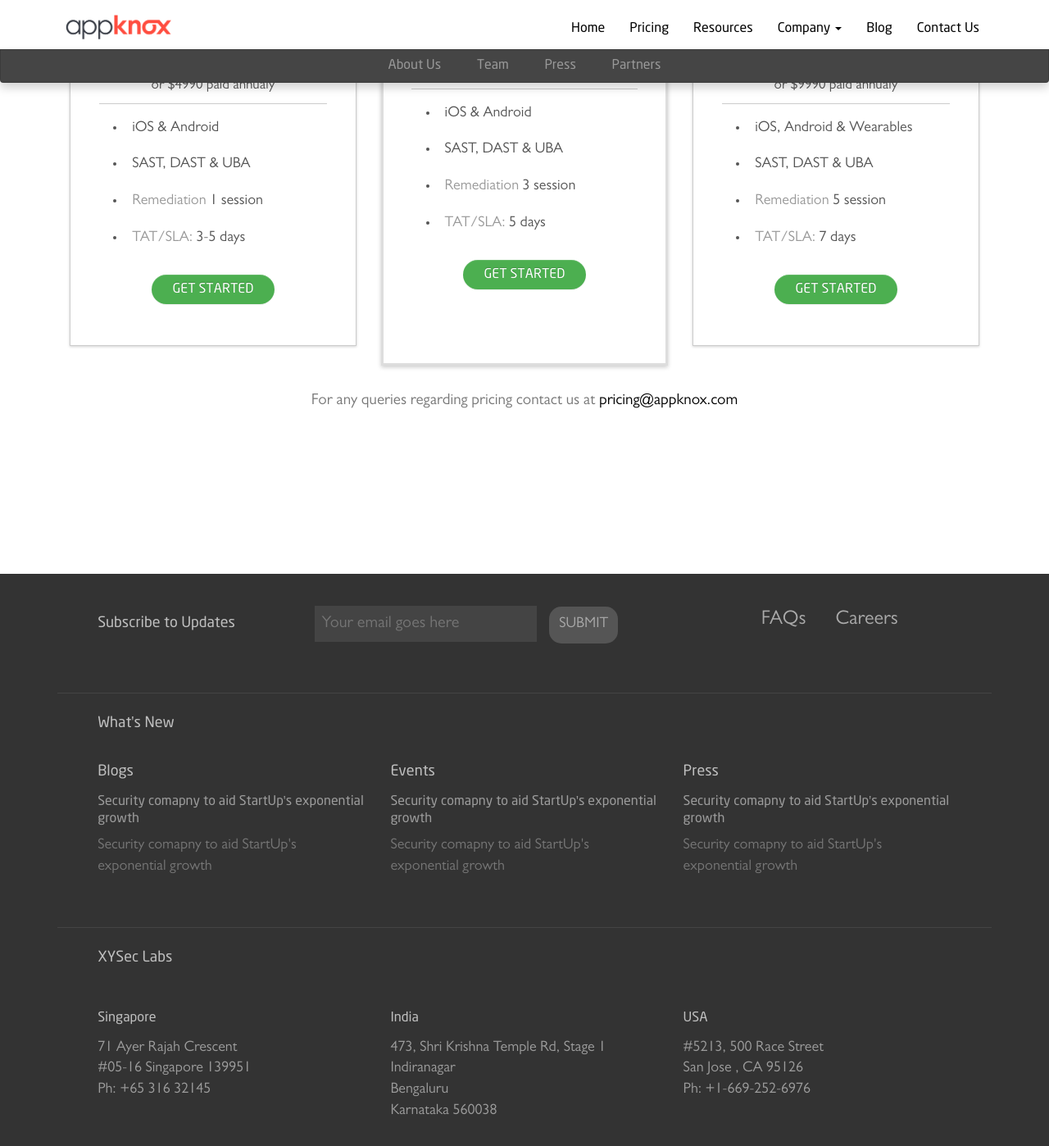
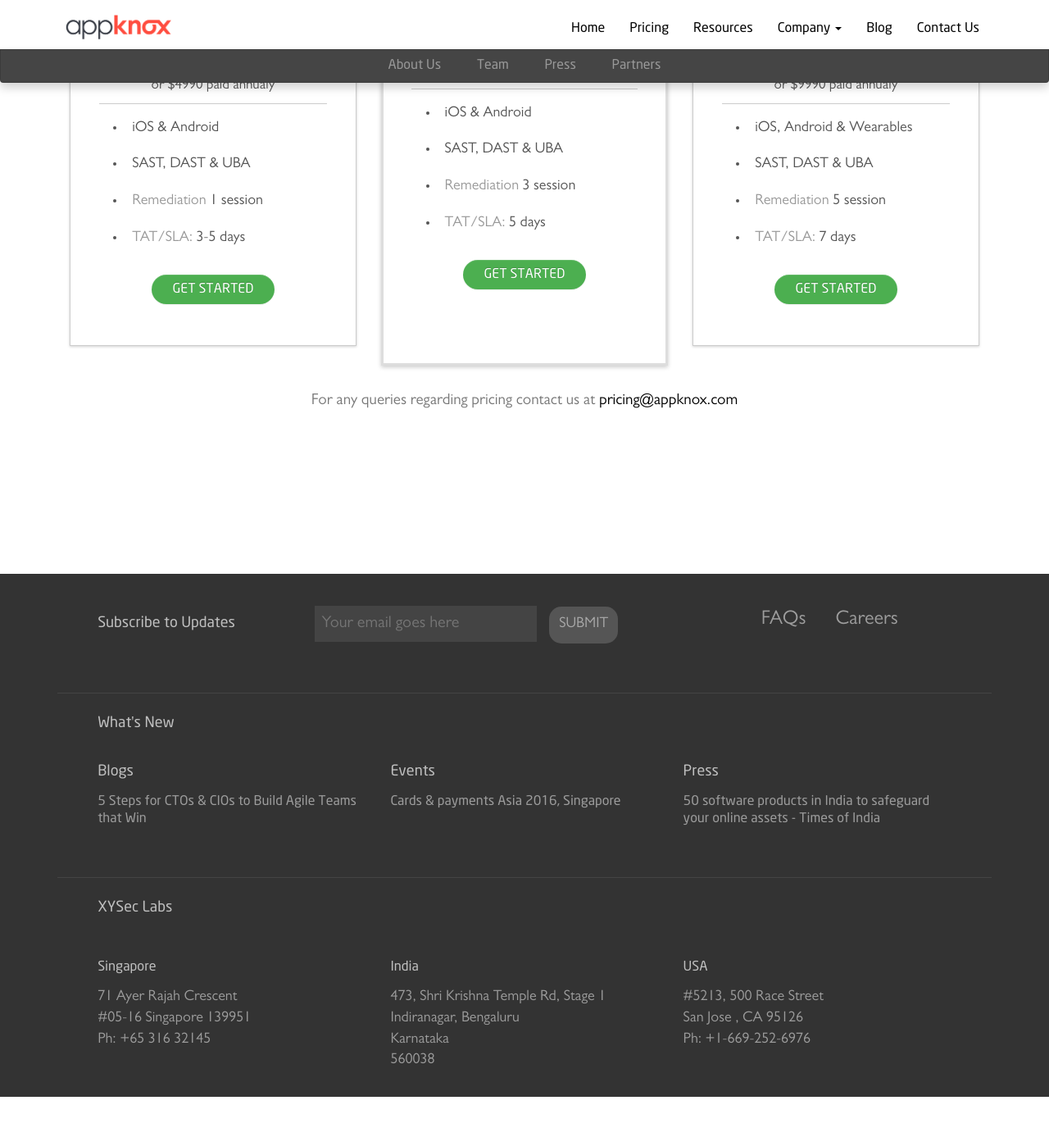
Before and after one commit to appknox/website, a Jekyll site: the page built from pricing.html, in a window 1280 px wide and 1400 px high, scrolled down 527 px. Shown: the whole window at 82% size. Built offline with Jekyll 4.4.1, drawn with Linux system fonts in a browser that asks for light colours; nearby versions of some CDN libraries; a script that is not in the unit is left out; comment, search, counter and statistics services are not loaded; after the commit the page ends 1865 px from its top, so only the background shows below that.

Commit message:
Font Size Slide 1

```diff
--- a/_includes/footer.html
+++ b/_includes/footer.html
@@ -17,23 +17,33 @@
       <h3 class="footer-titles col-md-12">What's New</h3>
       <div class="footer-article col-md-4">
         <h3 class="footer-titles">Blogs</h3>
-        <h4 class="news-title">Security comapny to aid StartUp's exponential growth</h4>
+        <h4 class="news-title">
+          <a target="_blank" href="https://blog.appknox.com/5-steps-cto-cio-build-agile-team-that-wins/">
+            5 Steps for CTOs & CIOs to Build Agile Teams that Win
+          </a>
+        </h4>
         <p>
-          Security comapny to aid StartUp's exponential growth
+
         </p>
       </div>
       <div class="footer-article col-md-4">
         <h3 class="footer-titles">Events</h3>
-        <h4 class="news-title">Security comapny to aid StartUp's exponential growth</h4>
+        <h4 class="news-title">
+            <a href="http://www.terrapinn.com/exhibition/cards-asia/index.stm" target="_blank">Cards & payments Asia 2016, Singapore</a>
+        </h4>
         <p>
-          Security comapny to aid StartUp's exponential growth
+
         </p>
       </div>
       <div class="footer-article col-md-4">
         <h3 class="footer-titles">Press</h3>
-        <h4 class="news-title">Security comapny to aid StartUp's exponential growth</h4>
+        <h4 class="news-title">
+              <a href="http://timesofindia.indiatimes.com/tech/tech-news/50-software-products-in-India-to-safeguard-your-online-assets/articleshow/51304458.cms" target="_blank">
+                50 software products in India to safeguard your online assets - Times of India
+              </a>
+        </h4>
         <p>
-          Security comapny to aid StartUp's exponential growth
+
         </p>
       </div>
     </div>
@@ -48,9 +58,9 @@
       <ul class="adress-text col-md-4">
         <h3 class="footer-titles">India</h3>
         <li>473, Shri Krishna Temple Rd, Stage 1</li>
-        <li>Indiranagar</li>
-        <li>Bengaluru</li>
-        <li>Karnataka 560038</li>
+        <li>Indiranagar, Bengaluru</li>
+        <li>Karnataka</li>
+        <li> 560038</li>
       </ul>
       <ul class="adress-text col-md-4">
         <h3 class="footer-titles">USA</h3>
@@ -119,5 +129,4 @@
     </form>
   </div>
   </div>
-
 </div>
--- a/css/main.css
+++ b/css/main.css
@@ -223,7 +223,7 @@
 	padding-top:120px;
 }
 
-#ak-slide-zone h1{font-size: 50px;}
+#ak-slide-zone h1{font-size: 60px;}
 
 #ak-slide-zone p{font-size:25px;}
 
@@ -607,6 +607,15 @@
 	background:#333;
 	padding:20px 0;
 	color:#9d9d9d;
+}
+
+#site-footer a{
+  color:#9d9d9d !important;
+  transition: all 0.35s ease-out;
+}
+
+#site-footer a:hover{
+  color:#bbb !important;
 }
 
 #site-footer input[type=email]{
--- a/index.html
+++ b/index.html
@@ -132,7 +132,7 @@
       </li>
       <li id="home-video-zone">
         <div>
-            <div class="video-container">
+            <div class="video-container" id="video-wrapper">
                 <iframe width="854" height="480" src="https://www.youtube.com/embed/ZyKA6xRW7Jc" frameborder="0" allowfullscreen></iframe>
             </div>
         </div>
```
